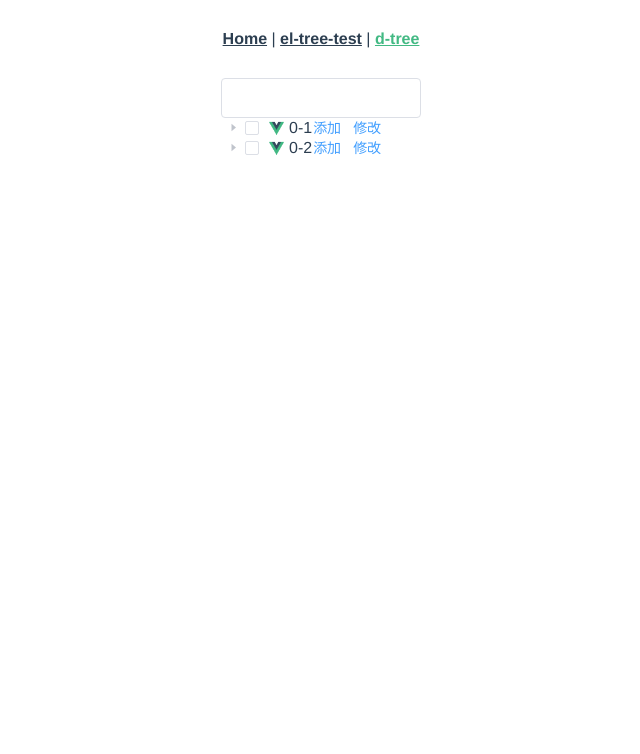
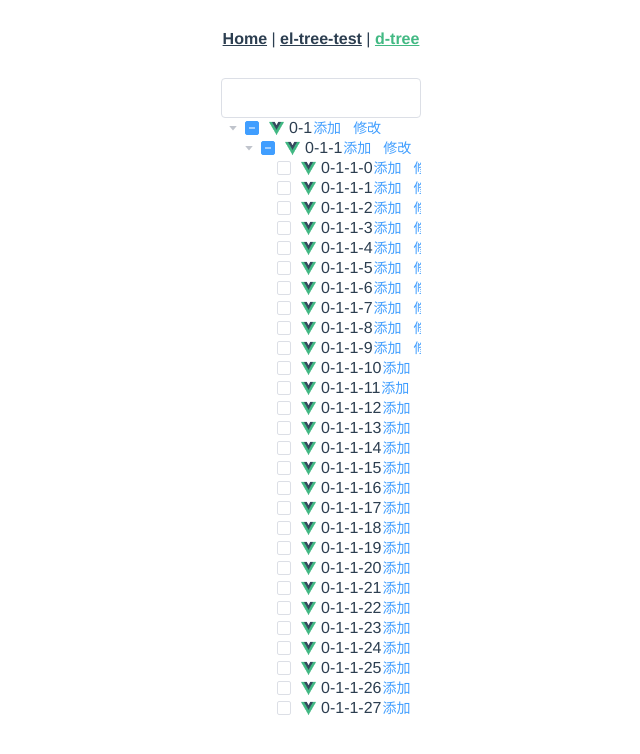
Before and after one commit to LP1996/vue-components, a Vue app: page /#/d-tree in a window 1280 px wide. Shown: the top 754 px of the page, without its empty margins (319-959 px from the left). Built offline with nearby package versions, Linux system fonts and the light colour scheme.

Commit message:
feat: 暂时去掉 disabled 功能，解决虚拟滚动抖动问题，改为在 mounted 的时候去设置默认checked的节点

```diff
--- a/src/views/tree/DTree/Index.vue
+++ b/src/views/tree/DTree/Index.vue
@@ -13,6 +13,8 @@
       node-key="id"
       show-checkbox
       empty-text="就没数据了~"
+      defaultExpandAll
+      :defaultCheckedKeys="[285]"
       @check="handleCheckNode"
       @check-change="handleCheckChange"
     >
--- a/src/views/tree/DTree/Tree.vue
+++ b/src/views/tree/DTree/Tree.vue
@@ -46,7 +46,7 @@
           v-model="node.checked"
           :indeterminate="node.indeterminate"
           class="mr10"
-          :disabled="node.disabled"
+          @click.stop
           @change="handleNodeCheckChange(node, $event)"
         />
 
@@ -87,6 +87,7 @@ function throttle(fn, interval = 30, context) {
 }
 
 // 根据当前的 scrollTop 与 最大 scrollTop 对比，计算出正确的 scrollTop 值
+// eslint-disable-next-line
 function alignScrollTop(scrollTop, scrollRange) {
   if (scrollTop < 0) {
     return 0;
@@ -229,18 +230,27 @@ export default {
     this.visibleCount = Math.ceil(this.treeWrapperHeight / this.nodeHeight);
     this.setDOMRelated();
     this.onScroll();
+
+    if (this.defaultCheckedKeys && this.defaultCheckedKeys.length) {
+      this.setCheckedKeys(this.defaultCheckedKeys);
+    }
   },
   methods: {
     onScroll: throttle(function onScroll() {
       const { $refs: { wrapper: { scrollTop: originScrollTop, scrollHeight } }, treeWrapperHeight } = this;
       const scrollTop = alignScrollTop(originScrollTop, scrollHeight - treeWrapperHeight);
+      this.scrollTop = scrollTop;
       this.$refs.nodesWrapper.style.transform = `translateY(${scrollTop}px)`;
       this.changeIndex();
     }),
 
     changeIndex() {
-      const { $refs: { wrapper: { scrollTop: originScrollTop } }, visibleCount } = this;
-      const startIndex = Math.floor(originScrollTop / this.nodeHeight);
+      const { $refs: { wrapper: { scrollTop, scrollHeight } }, visibleCount, treeWrapperHeight } = this;
+
+      // TODO: 虚拟滚动重写
+      // 防止最后一个元素不停滚动问题
+      const isOverflow = scrollTop > (scrollHeight - treeWrapperHeight);
+      const startIndex = Math.floor(scrollTop / this.nodeHeight) + (isOverflow ? 1 : 0);
       const endIndex = startIndex + visibleCount;
       this.startIndex = startIndex;
       this.endIndex = endIndex;
@@ -348,53 +358,11 @@ export default {
 
     handleNodeCheckChange(flattenedNode, checked) {
       if (!this.checkStrictly) {
-        flattenedNode.indeterminate = false;
-        // 如果所有子节点都是 disabled 状态，则该节点不允许选中
-        // 如果孙子节点有不是 disabled 状态的，但是子节点全是 disabled 状态的，该节点也不允许选中
         this.traverseChildren(
           flattenedNode,
           childNode => {
-            if (childNode.isLeaf || !childNode.children.length) {
             childNode.checked = checked;
             childNode.indeterminate = false;
-              return;
-            }
-
-            const [disabledCount, disabledChecked] = childNode.children.reduce((count, subChildNode) => {
-              subChildNode.disabled && count[0]++;
-              subChildNode.disabled && subChildNode.checked && count[1]++;
-              return count;
-            }, [0, 0]);
-
-            const allDisabled = disabledCount === childNode.children.length;
-            const hasDisabled = disabledCount > 0 && disabledCount < childNode.children.length;
-            const noDisabled = disabledCount === 0;
-
-            // 所有子节点都是 disabled 状态则直接返回，不需要再处理孙子节点
-            if (allDisabled) {
-              childNode.checked = false;
-              childNode.indeterminate = false;
-              return true;
-            }
-
-            if (hasDisabled) {
-              childNode.checked = false;
-              childNode.indeterminate = disabledChecked !== 0;
-              return;
-            }
-
-            // TODO: 处理子节点的回溯，子节点有 indeterminate，需要回溯到这里改变父节点的状态
-            childNode.checked = true;
-            childNode.indeterminate = false;
-            // if (!childNode.disabled) {
-            //   childNode.checked = checked;
-            //   childNode.indeterminate = false;
-            // } else {
-            //   childNode.disabled && !childNode.checked && this.traverseParent(childNode, parentNode => {
-            //     parentNode.checked = false;
-            //     parentNode.indeterminate = true;
-            //   });
-            // }
           }
         );
 
@@ -412,6 +380,8 @@ export default {
         flattenedNode.indeterminate = false;
       }
 
+      // 会导致渲染变慢，下一个 tick 执行，优先渲染
+      this.$nextTick(() => {
         this.$emit('check', flattenedNode.originNode, {
           checkedNodes: this.getCheckedNodes(),
           checkedKeys: this.getCheckedKeys(),
@@ -436,6 +406,7 @@ export default {
         }
 
         this.$emit('check-change', flattenedNode.originNode, checked, hasChildrenChecked)
+      });
     },
 
     traverseChildren(flattenedNode, fn) {
@@ -532,7 +503,7 @@ export default {
       const {
         defaultExpandAll,
         nodeKey,
-        defaultCheckedKeys,
+        // defaultCheckedKeys,
         defaultExpandedKeys,
         props: {
           label,
@@ -546,7 +517,7 @@ export default {
 
       const expanded = defaultExpandAll ? true : (nodeKey && defaultExpandedKeys ? defaultExpandedKeys.includes(originNode[nodeKey]) : false);
       const visible = level === 0 ? true : parent.expanded;
-      const checked = nodeKey ? (defaultCheckedKeys ? defaultCheckedKeys.includes(originNode[nodeKey]) : false) : false;
+      // const checked = nodeKey ? (defaultCheckedKeys ? defaultCheckedKeys.includes(originNode[nodeKey]) : false) : false;
       const key = nodeKey ? originNode[nodeKey] : null;
 
       const flattenedNode = {
@@ -556,7 +527,7 @@ export default {
         level,
         expanded,
         visible,
-        checked,
+        checked: false,
         indeterminate: false,
         filtered: false,
         hasFilteredChildren: false,
--- a/src/views/tree/DTree/treeData.js
+++ b/src/views/tree/DTree/treeData.js
@@ -36,7 +36,7 @@ while (stack.length) {
 
   const children = [];
 
-  for (let i = 0; i < 300; i++) {
+  for (let i = 0; i < 3000; i++) {
     children.push({ id: startId++, name: `${node.name}-${i}` });
   }
 
```
Lines whose indentation alone changed are shown as unchanged.
